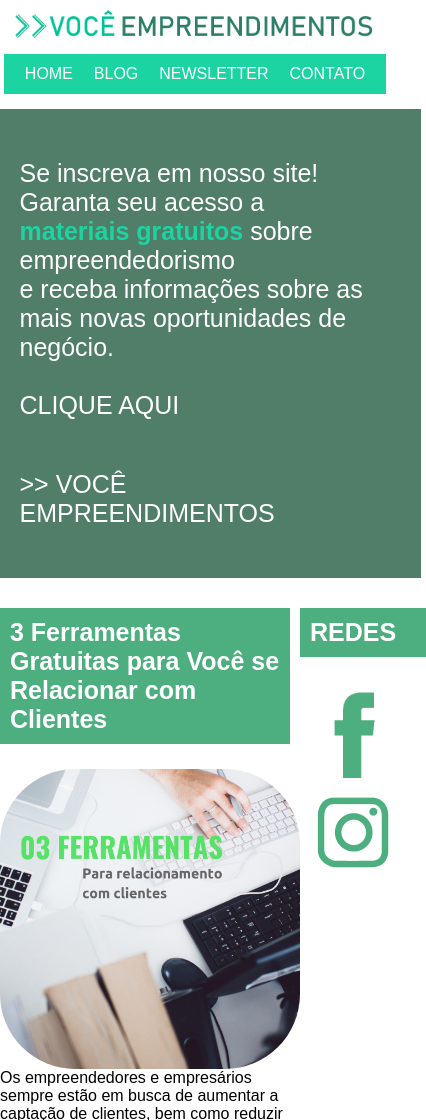
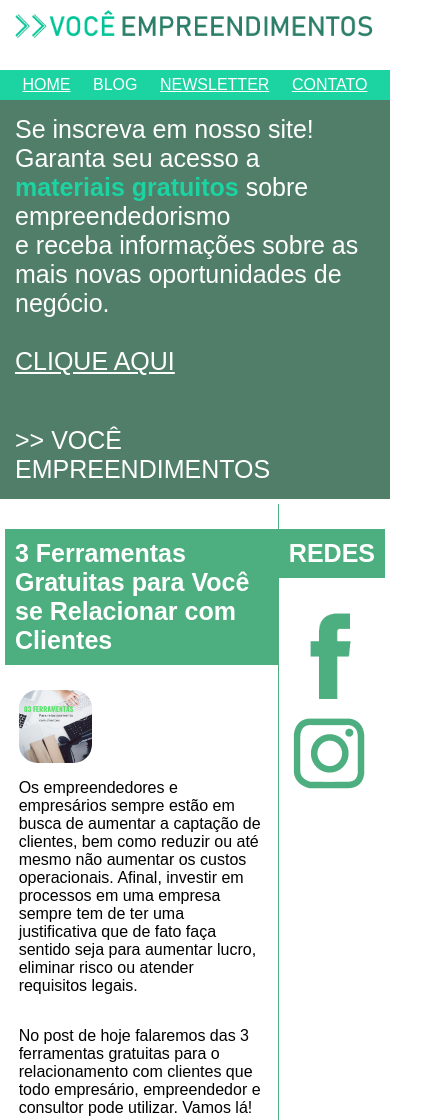
Before and after one commit to mrbonini/blog_gama_academy_1st_assignment, a plain HTML site: page index.html in a window 390 px wide. Shown: the top 1120 px of the page, 426 px wide, since content can reach past the window. Drawn offline with Linux system fonts and the light colour scheme.

Commit message:
responsividade corrigida
melhor visualização mobile

```diff
--- a/estilo.css
+++ b/estilo.css
@@ -1,11 +1,13 @@
 body {
     height: max-content;
+    width: 100%;
     font-family: Arial;
     margin: 0;
     display: flex;
     flex-direction: column;
     justify-content: center;
     align-items: center;
+    min-width: 300px;
 }
 .header {
     display: flex;
@@ -13,20 +15,15 @@ body {
     justify-content: center;
     align-items: center;
     width: 100%;
-    margin: 0;
-    padding: 0;
+    flex-wrap: wrap;
 }
 .logo {
-
     color: rgb(80, 126, 105);
     display: flex;
     flex-direction: row;
     justify-content: center;
     align-items: center;
-    margin: 0;
     width: 100%;
-    padding: 0;
-
 }
 
 .navigation {
@@ -34,30 +31,30 @@ body {
     flex-direction: row;
     justify-content: space-evenly;
     align-items: center;
-    height: 40px;
-    width: 98%;
+    height: 30px;
+    width: auto;
     background-color: rgb(28, 211, 162);
     color: white;
     list-style: none;
+    align-self: stretch;
+    margin-bottom: 0;
+    flex: 1 1 20;
     padding: 0;
-    margin: 0;
-
-
 }
 
 .bodyForm {
     background-color: rgb(80, 126, 105);
     font-size: 25px;
     color: white;
-    width: 90%;
-    margin-top: 15px;
+    width: auto;
+    margin-top: 0;
     display: flex;
     flex-direction: column;
     justify-content: center;
     align-items: flex-start;
-    padding: 50px;
+    align-self: stretch;
+    padding: 15px;
     margin-bottom: 0;
-
 }
 
 .negrito {
@@ -66,19 +63,16 @@ body {
 
 .link2 {
     color: rgb(28,211, 162);
-
+    text-decoration: underline;
 }
 
 .link {
     color: white;
-}
-
-a:link {
-    text-decoration: none;
+    text-decoration: underline;
 }
 
 a:hover {
-    color: rgb(28,211, 162);;
+    background-color: rgba(59, 187, 238, 0.76);;
 }
 
 .logoSecundario {
@@ -86,18 +80,17 @@ a:hover {
     align-items: flex-end;
     align-self: flex-end;
     margin-top: 50px;
-
 }
 
 .main {
-    width: 100%;
+    width: auto;
     margin: 5px;
     padding: 0;
 
 }
 
 .postsSection1 {
-    width: 80%;
+    width: auto;
     display: flex;
     flex-direction: row;
     align-items: flex-start;
@@ -105,26 +98,32 @@ a:hover {
 
 }
 
+.post1 {
+    border-right: 1px solid rgb(77, 175, 127);
+
+}
+
 .post {
     background-color: rgb(77, 175, 127);
     font-size: 25px;
     color: white;
-    width: 90%;
+    width: auto;
     padding: 10px;
+    display: flex;
+    align-self: stretch;
+
 }
+
 
 .sideSection {
     width: auto;
+    display: flex;
+    flex-direction: column;
+    flex-wrap: wrap;
+    justify-content: flex-start;
+    align-items: flex-start;
+    align-self: stretch;
 
-
-}
-
-.arquivo {
-    background-color: rgb(77, 175, 127);
-    font-size: 25px;
-    width: 100%;
-    color: white;
-    padding: 10px;
 }
 
 .rodape {
@@ -133,9 +132,11 @@ a:hover {
     flex-direction: row;
     justify-content: space-between;
     align-items: flex-start;
-    width: 100%;
+    align-self: stretch;
+    width: auto;
     color: white;
-
+    padding-left: 5%;
+    padding-right: 5%;
 }
 
 .infoRodape {
@@ -154,17 +155,18 @@ a:hover {
   }
 
 .mainPost > img {
-    width: 300px;
-    height: 300px;
+    width: 30%;
+    height: 30%;
     border-radius: 25%;
-    float: left;
 }
 
 .mainPost {
     width: auto;
-    display: inline-block;
+    display: flex;
 
-
+    flex-wrap: wrap;
+    margin: 5%;
+    flex-shrink: 2;
 }
 
 .form {
--- a/index.html
+++ b/index.html
@@ -27,20 +27,20 @@
     </head>
 
     <body>
-        <div class="header">
+        <header class="header">
 
             <img class="logo" src="./imgRedesSociais/logo.png" class="logo" alt="Logo da empres >> Você Empreendimentos">
-
-
 
             <ul class="navigation">
                 <li><a class="link" href="./index.html">HOME</a></li>
                 <li>BLOG</li>
                 <li><a class="link" id="btnForm">NEWSLETTER</a></li>
-                <li><a id="btnFormDuvidas">CONTATO</a></li>
+                <li><a class="link" id="btnFormDuvidas">CONTATO</a></li>
 
             </ul>
-        </div>
+
+        </header>
+
         <div class="bodyForm">
             <span>Se inscreva em nosso site!<br>
             Garanta seu acesso a <b class="negrito">materiais gratuitos</b> sobre empreendedorismo <br>
@@ -53,17 +53,15 @@
 
         </div>
 
-
-
         <main class="main">
             <section id="postSection1" class="postsSection1">
                 <article class="post1">
-                    <header><h3 class="post">3 Ferramentas Gratuitas para Você se Relacionar com Clientes</h3></header>
+                    <div><h3 class="post">3 Ferramentas Gratuitas para Você se Relacionar com Clientes</h3></div>
                     <div class="mainPost">
                         <img src="./postsImages/post1.png" alt="3 ferramentas para relacionamento com clientes">
                         <p>Os empreendedores e empresários sempre estão em busca de aumentar a captação de clientes,
                             bem como reduzir ou até mesmo não aumentar os custos operacionais. Afinal, investir em processos
-                            <br>
+
                             em uma empresa sempre tem de ter uma justificativa que de fato faça sentido seja para aumentar lucro,
                             eliminar risco ou atender requisitos legais.</p>
 
@@ -86,7 +84,7 @@
 
                         <p><strong>Sendinblue</strong></br>
                             Essa ferramenta permite o envio de até 9.000 e-mails marketing por mês gratuitamente. Possui uma
-                            série de funções taos como gestão da segmentação, criação de formulários, estatísticas de envio, </br>
+                            série de funções taos como gestão da segmentação, criação de formulários, estatísticas de envio,
                             de abertura, integrações com APIs e muito mais. E o mais interessante é que funciona com um suporte em inglês.</p>
 
                         <p>Portanto, para você que está começando um negócio e quer se relacionar com mais prospects e clientes ou até
@@ -98,7 +96,7 @@
 
             <section class="sideSection">
                 <div>
-                    <h3 class="arquivo">REDES</h3>
+                    <div><h3 class="post">REDES</h3></div>
                 </div>
                 <div class="redesSociais">
                     <a href="https://www.facebook.com/VoceEmpreendimentos/?epa=SEARCH_BOX" target="_blank"><img class="shrink" src="./imgRedesSociais/facebook.png" alt="logo Facebook"></a>
@@ -107,11 +105,10 @@
             </section>
         </div>
 
-        <!-- FORMULÁRIOS -->
+<!------------------------------------------------- FORMULÁRIOS ------------------------------------------------------>
         <div id="formulario" class="modal">
             <div class="modalContent">
                 <div class="form">
-
                     <p>
                         <label><b class="link2">Email:</b> <input id="email" type="text" name="email"> </label>
                     </p>
@@ -141,8 +138,7 @@
                         </label>
                     </p>
 
-                        <label class="ocultar">
-                            Hora:
+                    <label class="ocultar"> Hora:
                         <select id="data_hora" name="data_hora">
                             <option id="test" selected></option>
                         </select>
@@ -153,12 +149,9 @@
                         </script>
 
                     </label>
-
                         <p>
                             <button id="enviar" type="submit" class="close">Enviar</button>
                         </p>
-
-
 
                     </div>
                 </div>
@@ -198,9 +191,6 @@
 
 
             </script>
-        </div>
-        </div>
-
 
         <div id="formularioDuvidas" class="modal">
             <div class="modalContent">
@@ -229,8 +219,7 @@
                         <label class="link2">Pessoa: <input type="radio" name="tipo" value="B2B"> Jurídica <input type="radio" name="tipo" value="B2C" > Física</label>
                     </p>
 
-                        <label class="ocultar">
-                            Hora:
+                    <label class="ocultar">Hora:
                         <select name="data_hora">
                             <option id="test"></option>
                         </select>
@@ -248,10 +237,12 @@
                     </label>
 
                     <button class="close" type="submit">Enviar</button>
-                        </p>
+
                 </form>
             </div>
         </div>
+
+<!-----------------------------------------FIM DOS FORMULÁRIOS----------------------------------------------------->
 
         </main>
 
@@ -273,6 +264,8 @@
             </div>
             <div class="copyright">&copy; VOCÊ EMPREENDIMENTOS</div>
         </footer>
+
+<!------------------------------------------SCRIPTS PARA OS FORMS APARECEREM------------------------------->
 
         <script>
             var modalForms = document.getElementById("formulario");
@@ -325,6 +318,9 @@
                 formDuvidas.style.display = "none";
             }
         </script>
+
+<!---------------------------------------------FIM DOS SCRIPS DOS FORMS------------------------------------->
+
     </body>
 
 </html>
```
Lines whose indentation alone changed are shown as unchanged.
